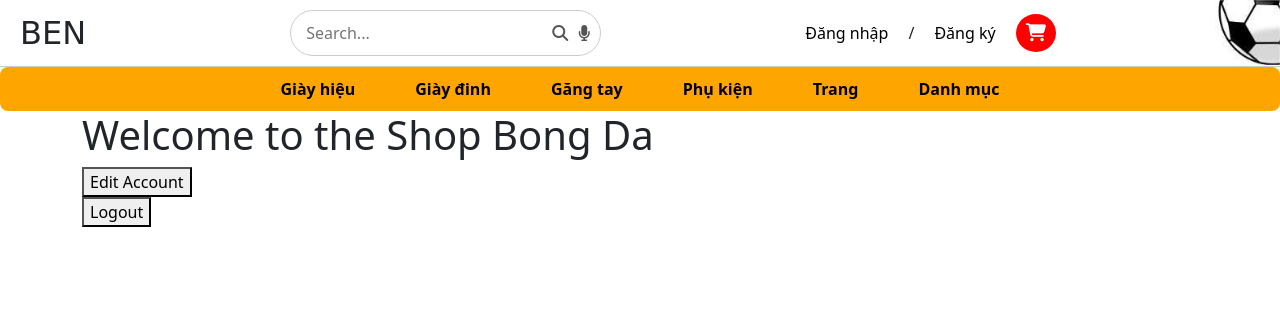
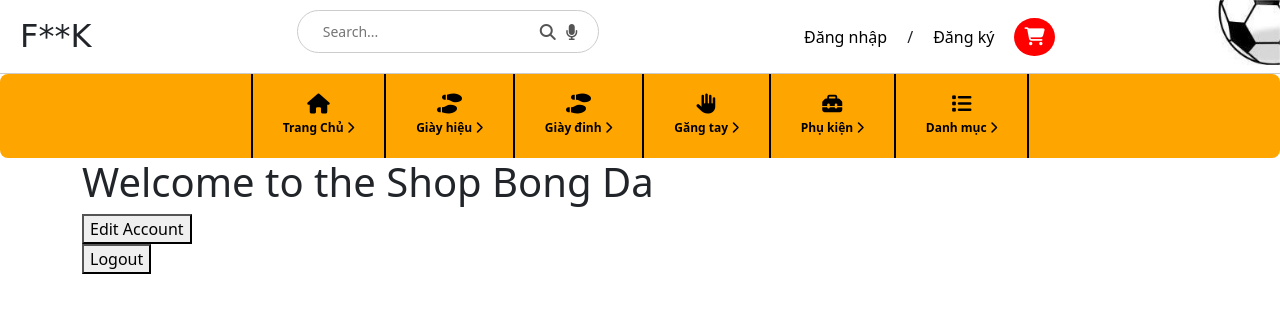
Before and after one commit to minh12321/dap-it-da-thoi, an Angular app: page / in a window 1280 px wide. Shown: the top 312 px of the page. Built offline with nearby package versions, Linux system fonts and the light colour scheme.

Commit message:
nikenike

```diff
--- a/angular.json
+++ b/angular.json
@@ -37,7 +37,8 @@
             "styles": [
               "src/styles.css",
               "./node_modules/bootstrap/dist/css/bootstrap.min.css",
-              "node_modules/@fortawesome/fontawesome-free/css/all.min.css"
+              "node_modules/@fortawesome/fontawesome-free/css/all.min.css",
+              "node_modules/bootstrap-icons/font/bootstrap-icons.css"
             ],
             "scripts": [],
             "server": "src/main.server.ts",
@@ -104,7 +105,8 @@
             "styles": [
               "src/styles.css",
               "./node_modules/bootstrap/dist/css/bootstrap.min.css",
-              "node_modules/@fortawesome/fontawesome-free/css/all.min.css"
+              "node_modules/@fortawesome/fontawesome-free/css/all.min.css",
+              "node_modules/bootstrap-icons/font/bootstrap-icons.css"
             ],
             "scripts": []
           }
--- a/package.json
+++ b/package.json
@@ -23,8 +23,10 @@
     "@angular/ssr": "^17.3.2",
     "@fortawesome/fontawesome-free": "^6.7.2",
     "bootstrap": "^5.3.3",
+    "bootstrap-icons": "^1.11.3",
     "cors": "^2.8.5",
     "express": "^4.18.2",
+    "gapi-script": "^1.2.0",
     "rxjs": "~7.8.0",
     "tslib": "^2.3.0",
     "zone.js": "~0.14.3"
--- a/src/app/app.component.css
+++ b/src/app/app.component.css
@@ -7,7 +7,7 @@ body {
 /* Menu bar styles */
 .menu-bar {
     background-color: orange;
-    padding: 10px 0;
+    padding: 20px 0;
     display: flex;
     justify-content: center;
     border-radius: 8px;
@@ -19,7 +19,6 @@ body {
     margin: 0;
     padding: 0;
     display: flex;
-    gap: 20px;
 }
 
 .menu-bar ul li {
@@ -30,8 +29,20 @@ body {
     text-decoration: none;
     color: black;
     font-weight: bold;
-    padding: 10px 20px;
+    padding: 20px 30px;
+    margin: -1px;
     transition: background-color 0.3s ease;
+    display: inline-block;
+    margin-top: -20px;
+    margin-bottom: -20px;
+    text-align: center;
+    border-left: 2px solid black;
+    border-right: 2px solid black;
+}
+
+.menu-bar ul li a span{
+    /* display: block; */
+    font-size: 12px;
 }
 
 .menu-bar ul li a:hover {
@@ -39,6 +50,16 @@ body {
     color: #fff;
 }
 
+.itemico{
+    display: block;
+    justify-content: center;
+    font-size: 20px;
+}
+
+.toggle-icon{
+    font-size: 1px;
+    size: 10px;
+}
 /* Form styles */
 
 
@@ -62,14 +83,15 @@ body {
     align-items: center;
     border: 1px solid #ccc;
     border-radius: 25px;
-    padding: 5px 10px;
+    padding: 5px 20px;
+    margin-bottom: 10px;
   }
 
   .search-bar input {
     border: none;
     outline: none;
     padding: 5px;
-    font-size: 16px;
+    font-size: 14px;
   }
 
   .search-bar i {
@@ -89,10 +111,11 @@ body {
     text-decoration: none;
     color: #000;
     transition: color 0.3s;
+    cursor: pointer;
   }
 
   .auth-link:hover {
-    color: #555;
+    color: #c47814;
   }
 
   .cart-icon {
--- a/src/app/app.component.html
+++ b/src/app/app.component.html
@@ -1,7 +1,7 @@
 
 <header class="header">
   <div class="logo">
-      <h1>BEN</h1>
+      <h1>F**K</h1>
     </div>
     <div class="search-bar">
       <input type="text" placeholder="Search...">
@@ -13,7 +13,6 @@
       <div class="cart-icon">
         <i class="fas fa-shopping-cart"></i>
       </div>
-
   </div>
   <div>
     <img src="\assets\anh\iconbong3.jpg" alt="Soccer Ball" class="corner-image">
@@ -21,15 +20,18 @@
 </header>
   <div class="menu-bar">
     <ul>
-        <li><a href="#">Giày hiệu</a></li>
-        <li><a href="#">Giày đinh</a></li>
-        <li><a href="#">Găng tay</a></li>
-        <li><a href="#">Phụ kiện</a></li>
-        <li><a href="#">Trang</a></li>
-        <li><a href="#" >Danh mục</a></li>
+        <li *ngFor="let item of menuItems" (click)="toggleMenu(item)">
+            <a >
+                <i class=" itemico" [class]="item.icon"></i>
+                <span> {{ item.label }} </span>
+                <span class="toggle-icon">
+                    <i *ngIf="!item.isExpanded" class="fa-solid fa-chevron-right"></i>
+                    <i *ngIf="item.isExpanded" class="fa-solid fa-chevron-down"></i>
+                </span>
+            </a>
+        </li>
     </ul>
 </div>
-
 
 <div class="container">
 <router-outlet></router-outlet>
--- a/src/app/app.component.ts
+++ b/src/app/app.component.ts
@@ -7,7 +7,7 @@ import { Router } from '@angular/router';
   styleUrl: './app.component.css'
 })
 export class AppComponent {
-  title = 'Nhà cái đến từ EVN';
+  title = 'F88';
 
   constructor(private router: Router) { }
 
@@ -18,4 +18,17 @@ export class AppComponent {
   navigateToLogin() {
     this.router.navigate(['/login']);
   }
+
+  menuItems = [
+    { label: 'Trang Chủ', icon: 'fa-solid fa-house', isExpanded: false },
+    { label: 'Giày hiệu', icon: 'fa-solid fa-shoe-prints', isExpanded: false },
+    { label: 'Giày đinh', icon: 'fa-solid fa-shoe-prints', isExpanded: false },
+    { label: 'Găng tay', icon: 'fa-solid fa-hand', isExpanded: false },
+    { label: 'Phụ kiện', icon: 'fa-solid fa-toolbox', isExpanded: false },
+    { label: 'Danh mục', icon: 'fa-solid fa-list', isExpanded: false }
+  ];
+
+  toggleMenu(item: any): void {
+    item.isExpanded = !item.isExpanded;
+  }
 }
--- a/src/app/app.module.ts
+++ b/src/app/app.module.ts
@@ -1,6 +1,6 @@
 import { NgModule } from '@angular/core';
 import { BrowserModule } from '@angular/platform-browser';
-import { HttpClientModule } from '@angular/common/http';
+import { HttpClientModule , provideHttpClient, withFetch} from '@angular/common/http';
 import { FormsModule, ReactiveFormsModule } from '@angular/forms';
 import { AppRoutingModule } from './app-routing.module';
 import { AppComponent } from './app.component';
@@ -24,7 +24,7 @@ import { AccountComponent } from './account/account.component';
     FormsModule,
     ReactiveFormsModule
   ],
-  providers: [],
+  providers: [provideHttpClient(withFetch()) ],
   bootstrap: [AppComponent]
 })
 export class AppModule { }
--- /dev/null
+++ b/src/app/environments/environment.prod.ts
@@ -0,0 +1,4 @@
+export const environment = {
+    production: true,
+    apiUrl: 'https://your-production-api-url.com/shopbongda'
+  };
--- /dev/null
+++ b/src/app/environments/environment.ts
@@ -0,0 +1,4 @@
+export const environment = {
+    production: false,
+    apiUrl: 'http://localhost:8080/shopbongda'
+  };
--- a/src/app/login/login.component.html
+++ b/src/app/login/login.component.html
@@ -7,5 +7,6 @@
 
   <button type="submit">Login</button>
 </form>
-
+<button (click)="gg()" class="btn btn-warning">gg</button>
+<button (click)="fb()" class="btn btn-warning">fb</button>
 <p>Don't have an account? <a routerLink="/register">Register here</a></p>
--- a/src/app/login/login.component.ts
+++ b/src/app/login/login.component.ts
@@ -3,6 +3,8 @@ import { Router } from '@angular/router';
 import { UserService } from '../user.service';
 import { User } from '../user.model';
 import { HttpClient, HttpParams } from '@angular/common/http';
+
+declare var gapi: any;
 
 @Component({
   selector: 'app-login',
@@ -14,7 +16,9 @@ export class LoginComponent {
   username: string="";
   password: string="";
 
-  constructor(private userService: UserService, private router: Router) { }
+  private googleAuth: any;
+
+  constructor(private userService: UserService, private router: Router,private http: HttpClient) { }
 
   onSubmit(){
     this.login();
@@ -37,4 +41,11 @@ export class LoginComponent {
   home(){
 
   }
+  gg():void{
+
+  }
+  fb(){
+
+  }
+
 }
--- a/src/app/user.service.ts
+++ b/src/app/user.service.ts
@@ -2,14 +2,17 @@ import { Injectable } from '@angular/core';
 import { HttpClient, HttpHeaders , HttpParams} from '@angular/common/http';
 import { Observable } from 'rxjs';
 import { User } from './user.model';
+import {environment} from './environments/environment'
+
 
 @Injectable({
   providedIn: 'root'
 })
 export class UserService {
-  private apiUrl = 'http://localhost:8080/shopbongda';
+  private apiUrl = environment.apiUrl;
 
   constructor(private http: HttpClient) { }
+
 
 
   registerUser(params: HttpParams): Observable<User> {
@@ -34,4 +37,5 @@ export class UserService {
   getList():Observable<User[]>{
     return this.http.get<User[]>(`${this.apiUrl}/list`);
   }
+
 }
--- a/src/index.html
+++ b/src/index.html
@@ -2,7 +2,7 @@
 <html lang="en">
 <head>
   <meta charset="utf-8">
-  <title>Nhà cái đến từ EVN</title>
+  <title>F88</title>
   <base href="/">
   <meta name="viewport" content="width=device-width, initial-scale=1">
   <link rel="icon" type="image/x-icon" href="favicon.ico">
```
Also changed, not shown: 2 other files (tests, documents, lock files or other folders). Lines whose indentation alone changed are shown as unchanged.
